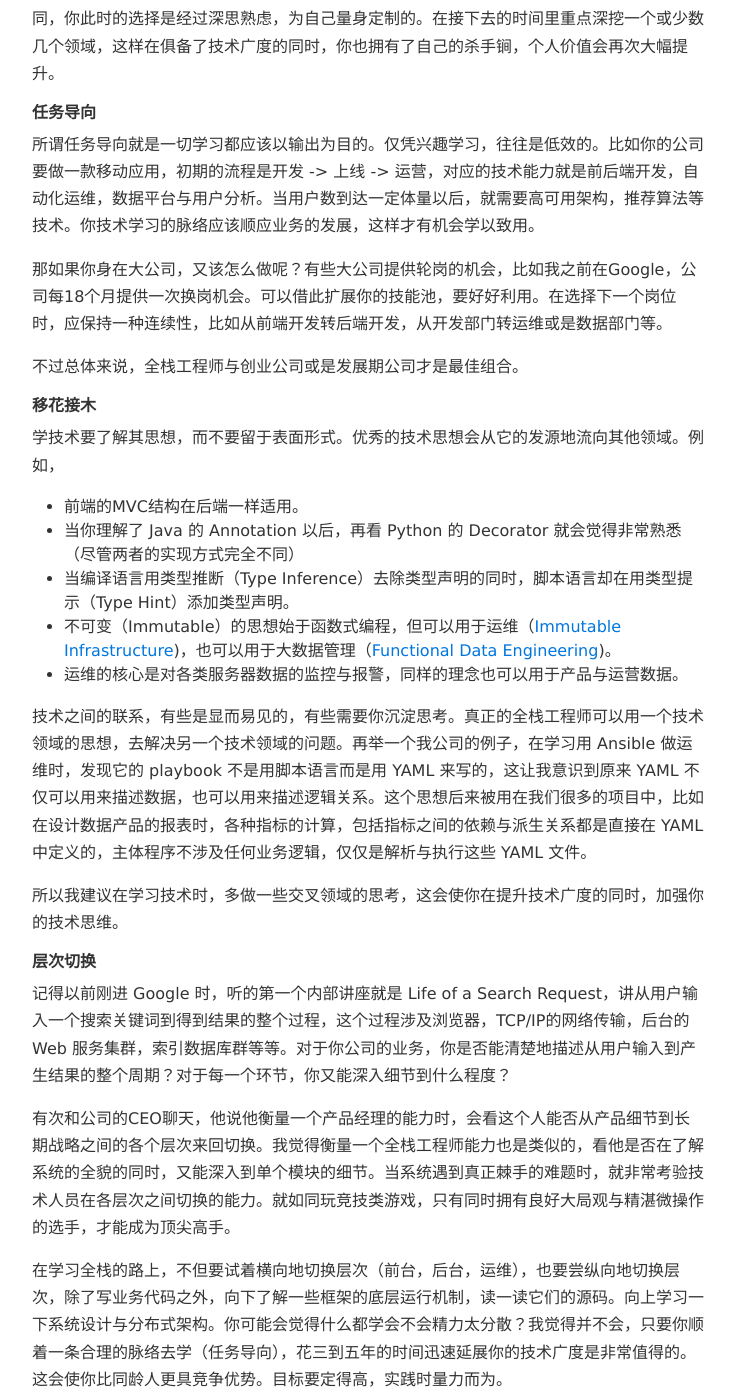
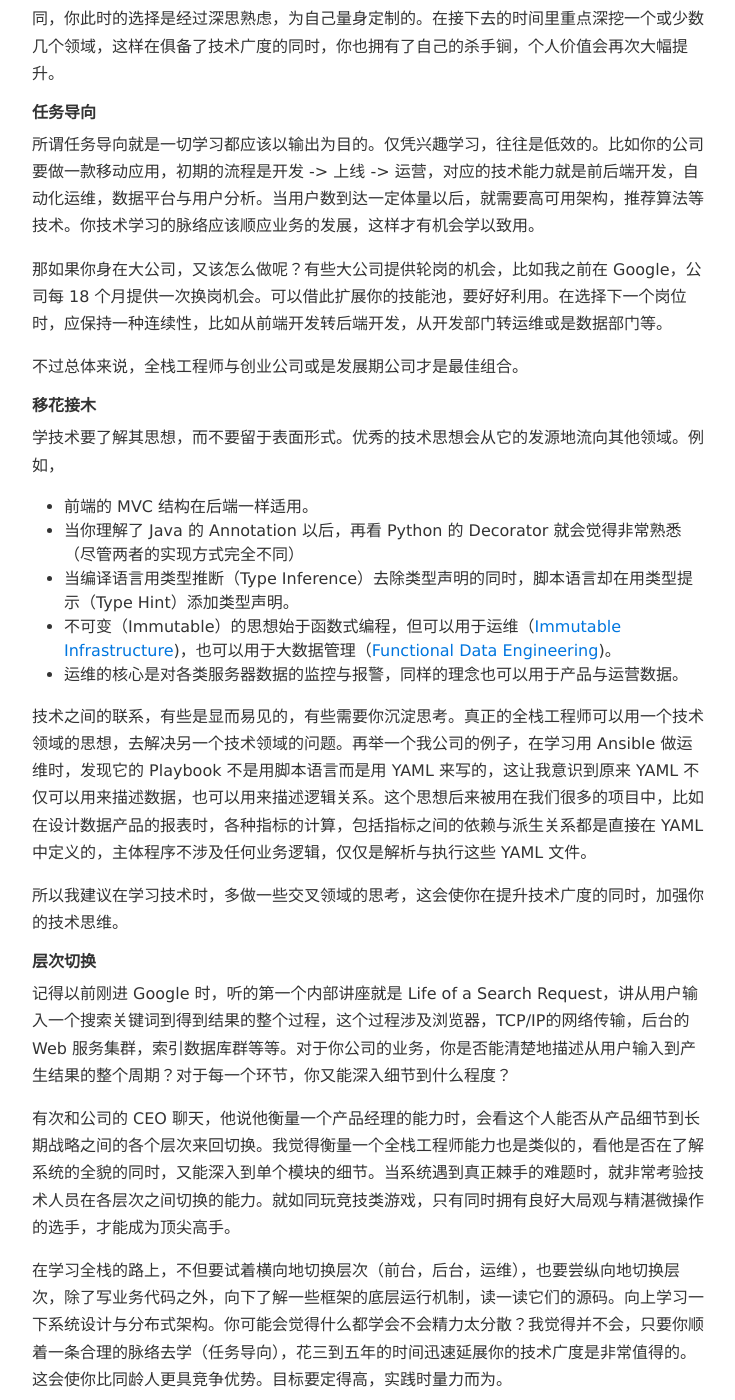
Before and after one commit to yejianye/yejianye.github.io, a Jekyll site: the page built from _posts/2018-03-31-learn-fullstack.md, in a window 1280 px wide and 1400 px high, scrolled down 1587 px. Shown: the whole window, without its empty margins (272-1007 px from the left). Built offline with Jekyll 4.4.1, drawn with Linux system fonts in a browser that asks for light colours; nearby versions of some CDN libraries; comment, search, counter and statistics services are not loaded; some of the changed text lies outside the part shown.

Commit message:
Polish again

```diff
--- a/_posts/2018-03-31-learn-fullstack.md
+++ b/_posts/2018-03-31-learn-fullstack.md
@@ -5,7 +5,7 @@
 
 第一次接触编程是在小学三年级，至今有二十多年了，虽然现在的主要职责是管理公司的工程师与数据团队，但仍时不时会手痒写点程序。这么多年来，从游戏到网站到移动应用，从前端到后端到系统架构，自动化运维，大数据平台，所有这些领域我都有所接触。以前像我这样乱点技能树的，只能叫作万精油，但如今这就叫全栈工程师。
 
-回想起来，我觉得自己还是挺幸运的，比起某某某领域专家，我更喜欢自己现在的状态。如果你也想尝试这条路，今天我可以给你一些建议
+回想起来，我觉得自己还是挺幸运的，比起某某某领域专家，我更喜欢自己现在的状态。如果你也想尝试这条路，今天我可以给你一些建议。
 
 全栈适合你吗？
 -----------
@@ -33,20 +33,20 @@
 #### 任务导向
 所谓任务导向就是一切学习都应该以输出为目的。仅凭兴趣学习，往往是低效的。比如你的公司要做一款移动应用，初期的流程是开发 -> 上线 -> 运营，对应的技术能力就是前后端开发，自动化运维，数据平台与用户分析。当用户数到达一定体量以后，就需要高可用架构，推荐算法等技术。你技术学习的脉络应该顺应业务的发展，这样才有机会学以致用。
 
-那如果你身在大公司，又该怎么做呢？有些大公司提供轮岗的机会，比如我之前在Google，公司每18个月提供一次换岗机会。可以借此扩展你的技能池，要好好利用。在选择下一个岗位时，应保持一种连续性，比如从前端开发转后端开发，从开发部门转运维或是数据部门等。
+那如果你身在大公司，又该怎么做呢？有些大公司提供轮岗的机会，比如我之前在 Google，公司每 18 个月提供一次换岗机会。可以借此扩展你的技能池，要好好利用。在选择下一个岗位时，应保持一种连续性，比如从前端开发转后端开发，从开发部门转运维或是数据部门等。
 
 不过总体来说，全栈工程师与创业公司或是发展期公司才是最佳组合。
 
 #### 移花接木
 学技术要了解其思想，而不要留于表面形式。优秀的技术思想会从它的发源地流向其他领域。例如，
 
-- 前端的MVC结构在后端一样适用。
+- 前端的 MVC 结构在后端一样适用。
 - 当你理解了 Java 的 Annotation 以后，再看 Python 的 Decorator 就会觉得非常熟悉（尽管两者的实现方式完全不同）
 - 当编译语言用类型推断（Type Inference）去除类型声明的同时，脚本语言却在用类型提示（Type Hint）添加类型声明。
 - 不可变（Immutable）的思想始于函数式编程，但可以用于运维（[Immutable Infrastructure](https://martinfowler.com/bliki/ImmutableServer.html))，也可以用于大数据管理（[Functional Data Engineering](https://medium.com/@maximebeauchemin/functional-data-engineering-a-modern-paradigm-for-batch-data-processing-2327ec32c42a))。
 - 运维的核心是对各类服务器数据的监控与报警，同样的理念也可以用于产品与运营数据。
 
-技术之间的联系，有些是显而易见的，有些需要你沉淀思考。真正的全栈工程师可以用一个技术领域的思想，去解决另一个技术领域的问题。再举一个我公司的例子，在学习用 Ansible 做运维时，发现它的 playbook 不是用脚本语言而是用 YAML 来写的，这让我意识到原来 YAML 不仅可以用来描述数据，也可以用来描述逻辑关系。这个思想后来被用在我们很多的项目中，比如在设计数据产品的报表时，各种指标的计算，包括指标之间的依赖与派生关系都是直接在 YAML 中定义的，主体程序不涉及任何业务逻辑，仅仅是解析与执行这些 YAML 文件。
+技术之间的联系，有些是显而易见的，有些需要你沉淀思考。真正的全栈工程师可以用一个技术领域的思想，去解决另一个技术领域的问题。再举一个我公司的例子，在学习用 Ansible 做运维时，发现它的 Playbook 不是用脚本语言而是用 YAML 来写的，这让我意识到原来 YAML 不仅可以用来描述数据，也可以用来描述逻辑关系。这个思想后来被用在我们很多的项目中，比如在设计数据产品的报表时，各种指标的计算，包括指标之间的依赖与派生关系都是直接在 YAML 中定义的，主体程序不涉及任何业务逻辑，仅仅是解析与执行这些 YAML 文件。
 
 所以我建议在学习技术时，多做一些交叉领域的思考，这会使你在提升技术广度的同时，加强你的技术思维。
 
@@ -54,7 +54,7 @@
 
 记得以前刚进 Google 时，听的第一个内部讲座就是 Life of a Search Request，讲从用户输入一个搜索关键词到得到结果的整个过程，这个过程涉及浏览器，TCP/IP的网络传输，后台的 Web 服务集群，索引数据库群等等。对于你公司的业务，你是否能清楚地描述从用户输入到产生结果的整个周期？对于每一个环节，你又能深入细节到什么程度？
 
-有次和公司的CEO聊天，他说他衡量一个产品经理的能力时，会看这个人能否从产品细节到长期战略之间的各个层次来回切换。我觉得衡量一个全栈工程师能力也是类似的，看他是否在了解系统的全貌的同时，又能深入到单个模块的细节。当系统遇到真正棘手的难题时，就非常考验技术人员在各层次之间切换的能力。就如同玩竞技类游戏，只有同时拥有良好大局观与精湛微操作的选手，才能成为顶尖高手。
+有次和公司的 CEO 聊天，他说他衡量一个产品经理的能力时，会看这个人能否从产品细节到长期战略之间的各个层次来回切换。我觉得衡量一个全栈工程师能力也是类似的，看他是否在了解系统的全貌的同时，又能深入到单个模块的细节。当系统遇到真正棘手的难题时，就非常考验技术人员在各层次之间切换的能力。就如同玩竞技类游戏，只有同时拥有良好大局观与精湛微操作的选手，才能成为顶尖高手。
 
 在学习全栈的路上，不但要试着横向地切换层次（前台，后台，运维），也要尝纵向地切换层次，除了写业务代码之外，向下了解一些框架的底层运行机制，读一读它们的源码。向上学习一下系统设计与分布式架构。你可能会觉得什么都学会不会精力太分散？我觉得并不会，只要你顺着一条合理的脉络去学（任务导向），花三到五年的时间迅速延展你的技术广度是非常值得的。这会使你比同龄人更具竞争优势。目标要定得高，实践时量力而为。
 
```
